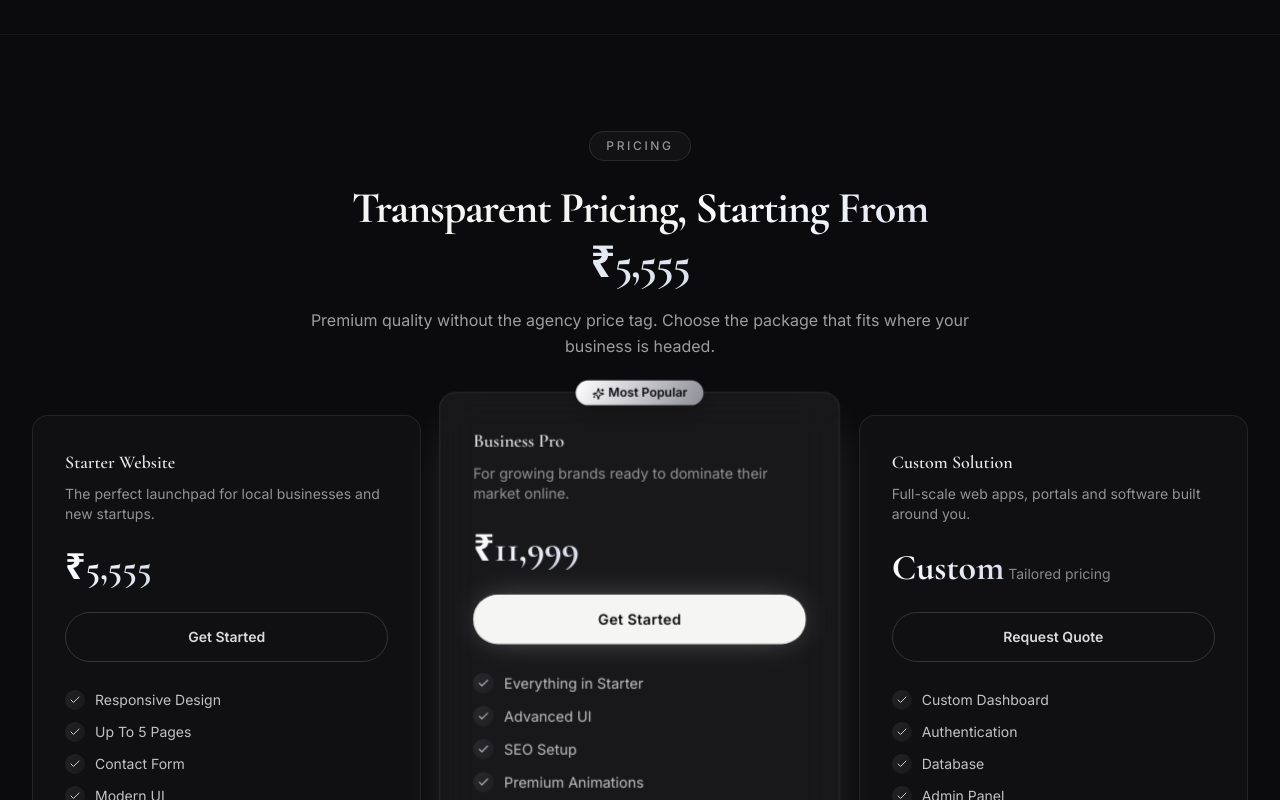
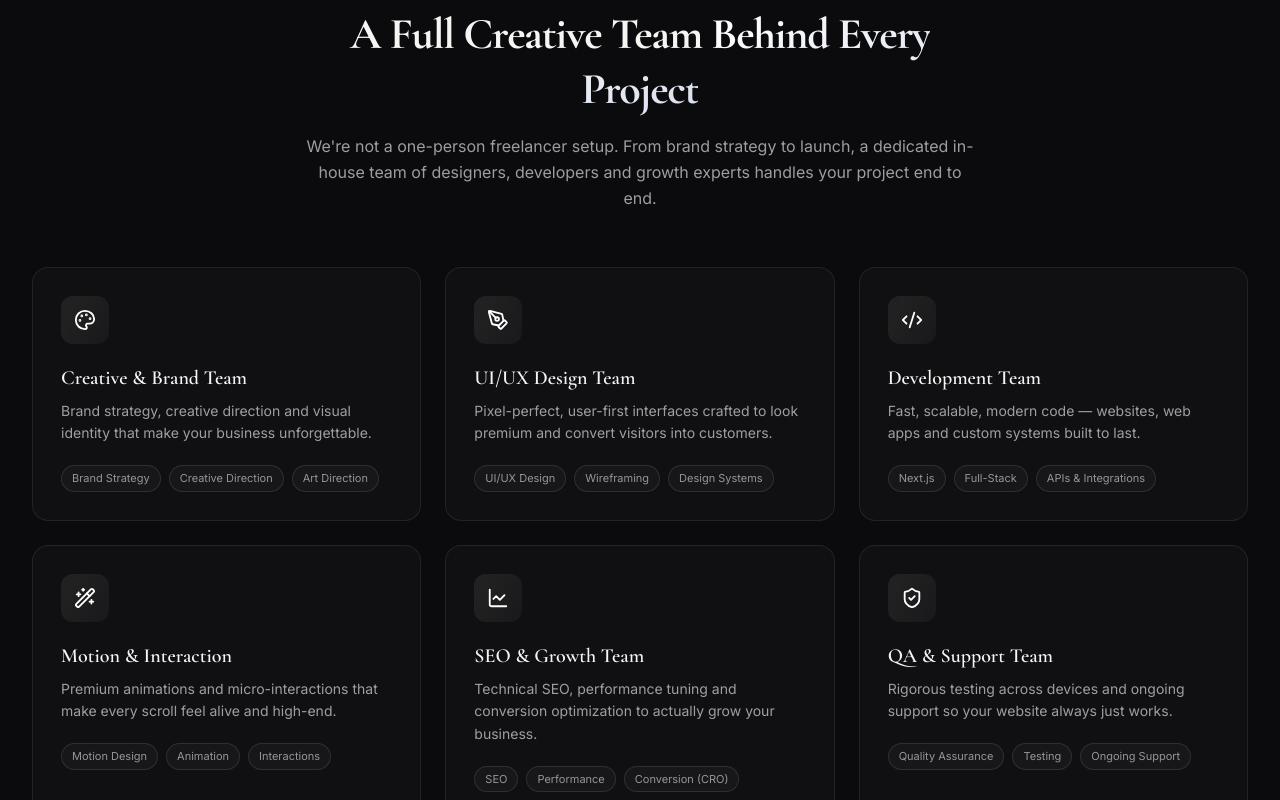
Before and after one commit to RomeomittalOP/Mittal-Website, a Next.js app: page / in a window 1280 px wide. Shown: the part 2960-3760 px from the top of the page. Built offline with nearby package versions, Linux system fonts and the light colour scheme.

Commit message:
Add Our Studio / Team capabilities section (creative, design, dev, SEO, motion, QA teams)

```diff
--- a/app/page.tsx
+++ b/app/page.tsx
@@ -10,6 +10,7 @@ import TrustLogos from "@/components/TrustLogos";
 import About from "@/components/About";
 import Founder from "@/components/Founder";
 import Services from "@/components/Services";
+import Team from "@/components/Team";
 import Pricing from "@/components/Pricing";
 import Projects from "@/components/Projects";
 import Process from "@/components/Process";
@@ -37,6 +38,7 @@ export default function Home() {
         <About />
         <Founder />
         <Services />
+        <Team />
         <MarqueeStrip />
         <Pricing />
         <Projects />
--- /dev/null
+++ b/components/Team.tsx
@@ -0,0 +1,86 @@
+"use client";
+
+import { Palette, PenTool, Code2, Wand2, LineChart, ShieldCheck } from "lucide-react";
+import SectionHeading from "./SectionHeading";
+import Reveal from "./Reveal";
+
+const teams = [
+  {
+    icon: Palette,
+    name: "Creative & Brand Team",
+    desc: "Brand strategy, creative direction and visual identity that make your business unforgettable.",
+    tags: ["Brand Strategy", "Creative Direction", "Art Direction"],
+  },
+  {
+    icon: PenTool,
+    name: "UI/UX Design Team",
+    desc: "Pixel-perfect, user-first interfaces crafted to look premium and convert visitors into customers.",
+    tags: ["UI/UX Design", "Wireframing", "Design Systems"],
+  },
+  {
+    icon: Code2,
+    name: "Development Team",
+    desc: "Fast, scalable, modern code — websites, web apps and custom systems built to last.",
+    tags: ["Next.js", "Full-Stack", "APIs & Integrations"],
+  },
+  {
+    icon: Wand2,
+    name: "Motion & Interaction",
+    desc: "Premium animations and micro-interactions that make every scroll feel alive and high-end.",
+    tags: ["Motion Design", "Animation", "Interactions"],
+  },
+  {
+    icon: LineChart,
+    name: "SEO & Growth Team",
+    desc: "Technical SEO, performance tuning and conversion optimization to actually grow your business.",
+    tags: ["SEO", "Performance", "Conversion (CRO)"],
+  },
+  {
+    icon: ShieldCheck,
+    name: "QA & Support Team",
+    desc: "Rigorous testing across devices and ongoing support so your website always just works.",
+    tags: ["Quality Assurance", "Testing", "Ongoing Support"],
+  },
+];
+
+export default function Team() {
+  return (
+    <section id="team" className="py-24">
+      <div className="container-px">
+        <SectionHeading
+          eyebrow="Our Studio"
+          title={
+            <>
+              A Full Creative Team <span className="gradient-text">Behind Every Project</span>
+            </>
+          }
+          subtitle="We're not a one-person freelancer setup. From brand strategy to launch, a dedicated in-house team of designers, developers and growth experts handles your project end to end."
+        />
+
+        <div className="mt-14 grid gap-6 sm:grid-cols-2 lg:grid-cols-3">
+          {teams.map((team, i) => (
+            <Reveal key={team.name} delay={(i % 3) * 0.08}>
+              <div className="card-glow group h-full">
+                <div className="flex h-12 w-12 items-center justify-center rounded-xl bg-accent-soft transition-transform duration-500 group-hover:scale-110">
+                  <team.icon size={22} className="text-white" />
+                </div>
+                <h3 className="mt-5 font-display text-xl font-semibold">{team.name}</h3>
+                <p className="mt-2 text-sm leading-relaxed text-white/60">{team.desc}</p>
+                <div className="mt-5 flex flex-wrap gap-2">
+                  {team.tags.map((t) => (
+                    <span
+                      key={t}
+                      className="rounded-full border border-white/10 bg-white/[0.03] px-2.5 py-1 text-[11px] text-white/55"
+                    >
+                      {t}
+                    </span>
+                  ))}
+                </div>
+              </div>
+            </Reveal>
+          ))}
+        </div>
+      </div>
+    </section>
+  );
+}
```
